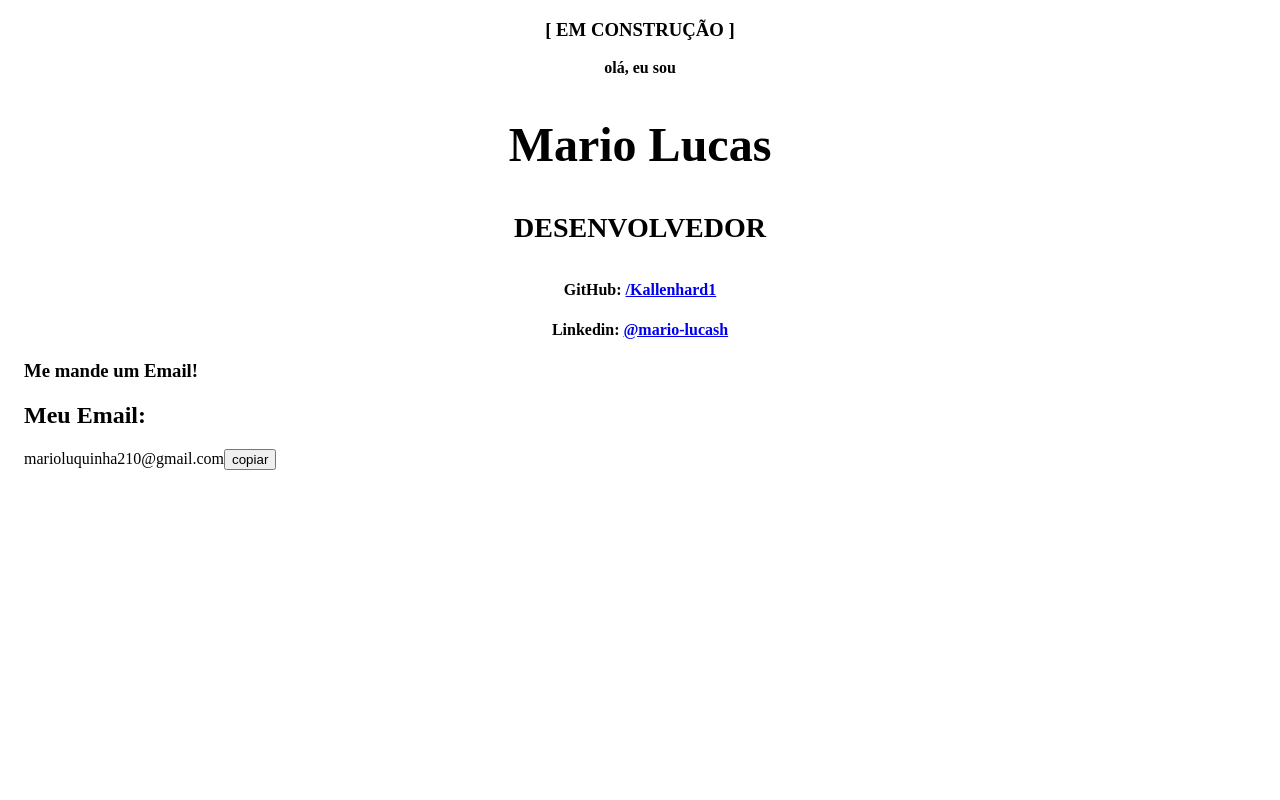
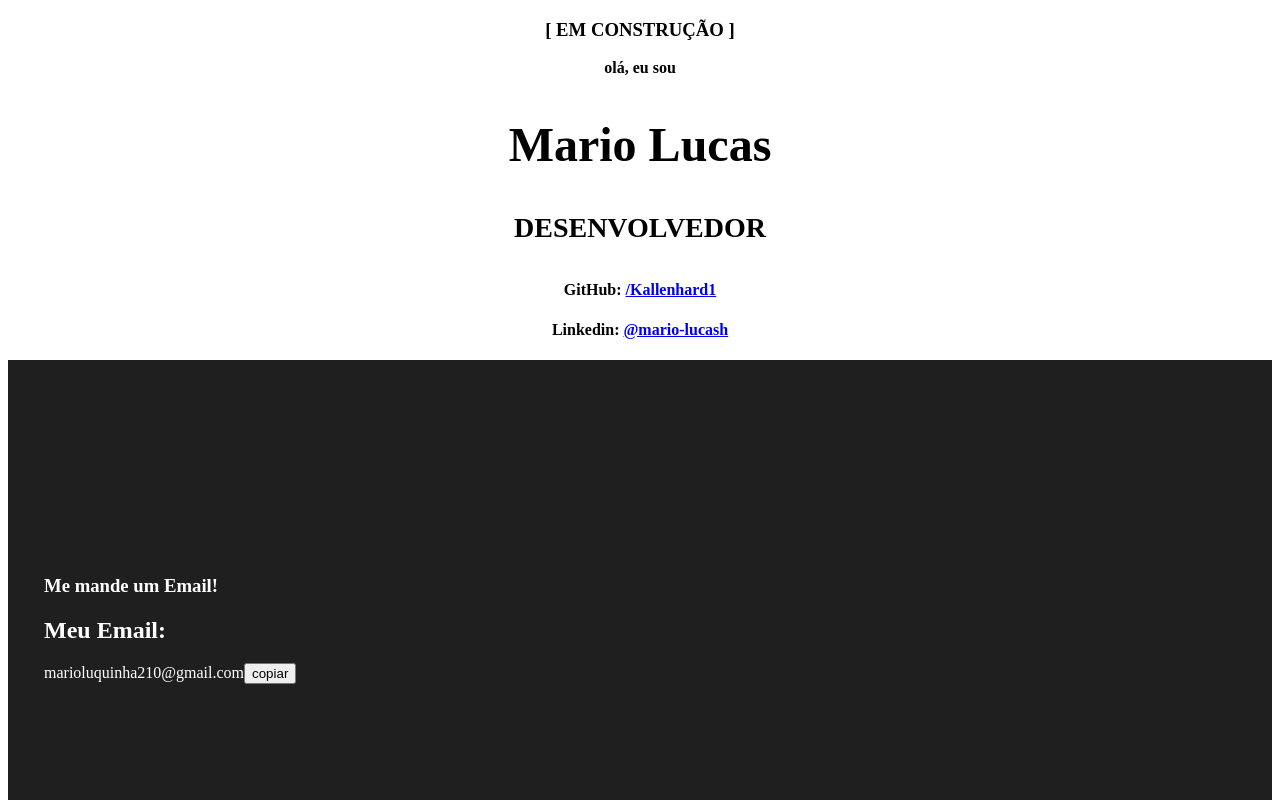
Before and after one commit to Kallenhard1/my-portfolio, a Next.js app: page /Body in a window 1280 px wide. Shown: the top 800 px of the page. Built offline with nearby package versions, Linux system fonts and the light colour scheme.

Commit message:
Add wait-for-postgres.js script

```diff
--- a/infra/compose.yaml
+++ b/infra/compose.yaml
@@ -1,5 +1,6 @@
 services:
   database:
+    container_name: "postgres-dev"
     image: "postgres:16.0-alpine3.18"
     env_file:
       - ../.env.development
--- a/package.json
+++ b/package.json
@@ -4,7 +4,7 @@
   "description": "",
   "main": "index.js",
   "scripts": {
-    "dev": "npm run services:up && next dev",
+    "dev": "npm run services:up && npm run wait-for-postgres && npm run migration:up && next dev",
     "services:up": "docker compose -f infra/compose.yaml up -d",
     "services:stop": "docker compose -f infra/compose.yaml stop",
     "services:down": "docker compose -f infra/compose.yaml down",
@@ -13,7 +13,8 @@
     "test": "jest --runInBand && jest",
     "test:watch": "jest --watchAll",
     "migration:create": "node-pg-migrate --migrations-dir infra/migrations create",
-    "migration:up": "node-pg-migrate --migrations-dir infra/migrations --envPath .env.development up"
+    "migration:up": "node-pg-migrate --migrations-dir infra/migrations --envPath .env.development up",
+    "wait-for-postgres": "node infra/scripts/wait-for-postgres.js"
   },
   "author": "",
   "license": "MIT",
--- a/pages/Body.js
+++ b/pages/Body.js
@@ -17,7 +17,7 @@ function Body() {
               GitHub:{" "}
               <a
                 href="https://github.com/Kallenhard1"
-                onclick="location.href='https://linkedin.com/in/mario-lucash'"
+                onClick="location.href='https://linkedin.com/in/mario-lucash'"
               >
                 /Kallenhard1
               </a>
@@ -26,7 +26,7 @@ function Body() {
               Linkedin:{" "}
               <a
                 href="https://www.linkedin.com/in/mario-lucash/"
-                onclick="location.href='https://linkedin.com/in/mario-lucash'"
+                onClick="location.href='https://linkedin.com/in/mario-lucash'"
               >
                 @mario-lucash
               </a>
@@ -34,7 +34,7 @@ function Body() {
           </div>
         </div>
       </section>
-      <section id="contact">
+      <section className={styles.section__contact}>
         <Contact />
       </section>
     </div>
--- a/pages/index.module.css
+++ b/pages/index.module.css
@@ -380,11 +380,15 @@
 
 /* CONTACT */
 
-#contact {
+.section__contact {
   display: flex;
   justify-content: center;
+  align-items: first baseline;
   flex-direction: column;
   height: 70vh;
+  background-color: #1f1f1f;
+  color: #fff;
+  padding: 20px;
 }
 
 .contact_info_upper_container {
```
Also changed, not shown: infra/scripts/wait-for-postgres.js (added, +18 -0 lines).
